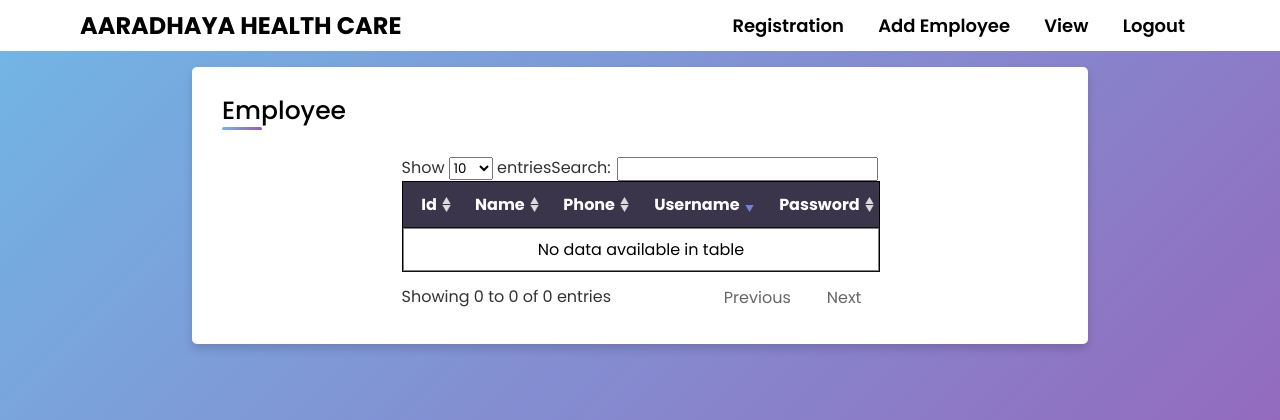
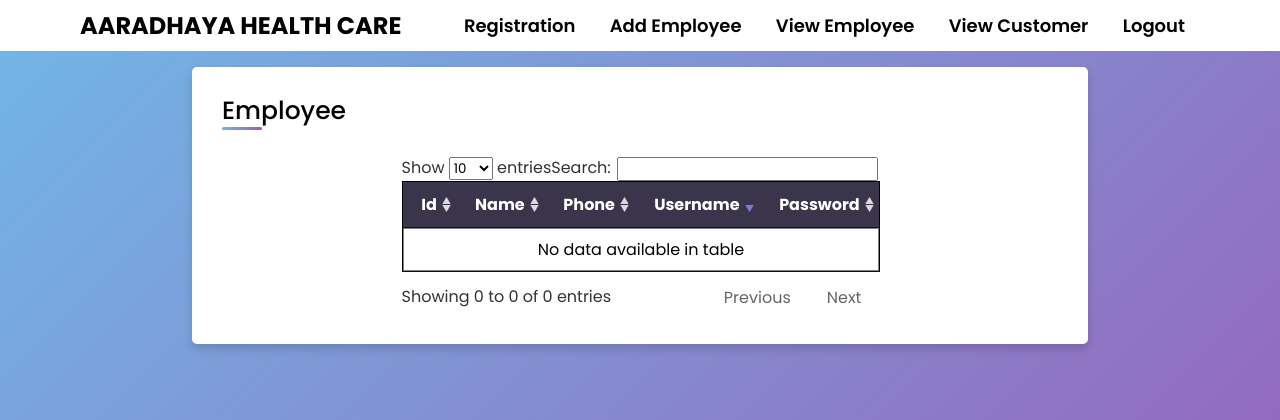
Before and after one commit to anamitrra/ardh_emp, a PHP site: page /view-employee.php in a window 1280 px wide. Shown: the top 420 px of the page. Run offline with PHP 8.4, Linux system fonts and the light colour scheme; data that the repository does not hold is empty.

Commit message:
add employee

```diff
--- a/nav.php
+++ b/nav.php
@@ -5,7 +5,8 @@
         <div class="links">
             <a href="registration.php">Registration</a>
             <a href="add_employee.php">Add Employee</a>
-            <a href="view-customers.php">View</a>
+            <a href="view-employee.php">View Employee</a>
+            <a href="view-customers.php">View Customer</a>
             <a href="logout.php">Logout</a>
         </div>
     </nav>
--- a/view-employee.php
+++ b/view-employee.php
@@ -37,9 +37,9 @@
                           echo'<tr style="border-width: 0px;">'; ?>
                                 <td style="width:20%; text-align:center;"><?php echo $row[0] ?></td>
                                 <td style="width:20%; text-align:center;"><?php echo $row[1] ?></td>
+                                <td style="width:20%; text-align:center;"><?php echo $row[2] ?></td>
                                 <td style="width:20%; text-align:center;"><?php echo $row[3] ?></td>
                                 <td style="width:20%; text-align:center;"><?php echo $row[4] ?></td>
-                                <td style="width:20%; text-align:center;"><?php echo $row[5] ?></td>
 
 
                         </tr>
```
